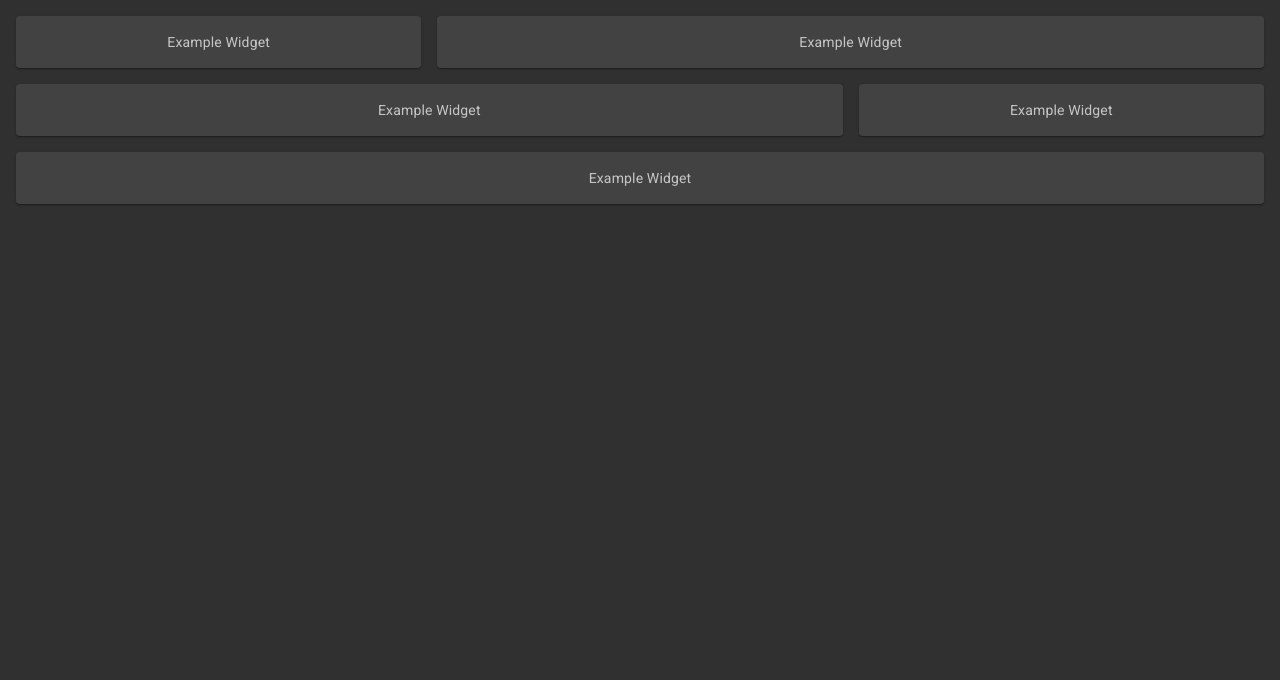
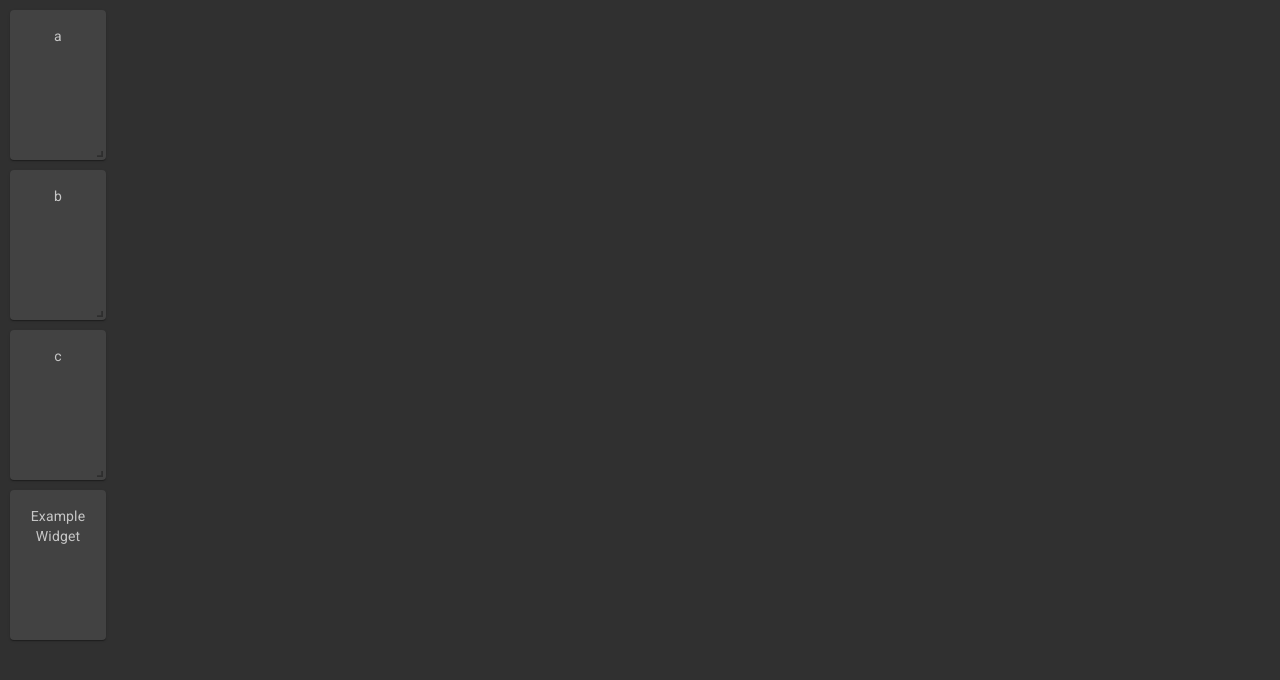
Before and after one commit to KaseyPowers/home-dashboard, a JavaScript app: page / in a window 1280 px wide. Shown: the top 680 px of the page. Built offline with nearby package versions, Linux system fonts and the light colour scheme.

Commit message:
Squashed commit of the following:
commit 8f73fd32ac08ce0c4005d155a1d0bcf55f253085
Author: Kasey Powers <kaseyepowers@gmail.com>
Date:   Thu Nov 12 12:13:05 2020 -0500

    Init commit with grid library

```diff
--- a/package.json
+++ b/package.json
@@ -9,6 +9,7 @@
     "@testing-library/user-event": "^12.1.10",
     "react": "^17.0.1",
     "react-dom": "^17.0.1",
+    "react-grid-layout": "^1.1.1",
     "react-scripts": "4.0.0",
     "web-vitals": "^0.2.4"
   },
--- a/src/App.js
+++ b/src/App.js
@@ -1,30 +1,27 @@
-import Grid from "@material-ui/core/Grid";
+import "react-grid-layout/css/styles.css";
+import "react-resizable/css/styles.css";
 
-import { makeStyles } from "@material-ui/core/styles";
+import CssBaseline from "@material-ui/core/CssBaseline";
+import {
+  // unstable_createMuiStrictModeTheme,
+  createMuiTheme,
+  ThemeProvider,
+} from "@material-ui/core/styles";
 
-import { Placeholder } from "./widgets";
+import Dashboard from "./Dashboard";
 
-const useStyles = makeStyles((theme) => ({
-  root: {
-    flexGrow: 1,
-    margin: theme.spacing(2),
+// const theme = unstable_createMuiStrictModeTheme({
+const theme = createMuiTheme({
+  palette: {
+    type: "dark",
   },
-}));
+});
 
-const App = () => {
-  const classes = useStyles();
-
-  return (
-    <div className={classes.root}>
-      <Grid container spacing={2}>
-        <Placeholder xs={4} />
-        <Placeholder xs={8} />
-        <Placeholder xs={8} />
-        <Placeholder xs={4} />
-        <Placeholder xs={12} />
-      </Grid>
-    </div>
-  );
-};
+const App = () => (
+  <ThemeProvider theme={theme}>
+    <CssBaseline />
+    <Dashboard />
+  </ThemeProvider>
+);
 
 export default App;
--- /dev/null
+++ b/src/Dashboard.js
@@ -0,0 +1,35 @@
+import { Responsive, WidthProvider } from "react-grid-layout";
+
+import { Placeholder } from "./widgets";
+import WidgetCard from "./widgets/WidgetCard";
+
+const ResponsiveGridLayout = WidthProvider(Responsive);
+
+const layout = [
+  { i: "a", x: 0, y: 0, w: 1, h: 2, static: true },
+  { i: "b", x: 1, y: 0, w: 3, h: 2, minW: 2, maxW: 4 },
+  { i: "c", x: 4, y: 0, w: 1, h: 2 },
+  { i: "placeholder", x: 2, y: 1, w: 4, h: 2 },
+];
+
+const App = () => {
+  const layouts = {
+    xs: layout,
+  };
+
+  return (
+    <ResponsiveGridLayout
+      className="layout"
+      layouts={layouts}
+      breakpoints={{ lg: 1200, md: 996, sm: 768, xs: 480, xxs: 0 }}
+      cols={{ lg: 12, md: 10, sm: 6, xs: 4, xxs: 2 }}
+    >
+      <WidgetCard key="a">a</WidgetCard>
+      <WidgetCard key="b">b</WidgetCard>
+      <WidgetCard key="c">c</WidgetCard>
+      <Placeholder key="placeholder" />
+    </ResponsiveGridLayout>
+  );
+};
+
+export default App;
--- a/src/index.js
+++ b/src/index.js
@@ -1,27 +1,13 @@
-import React from "react";
 import ReactDOM from "react-dom";
-import CssBaseline from "@material-ui/core/CssBaseline";
-import {
-  unstable_createMuiStrictModeTheme,
-  ThemeProvider,
-} from "@material-ui/core/styles";
 
 import App from "./App";
 import reportWebVitals from "./reportWebVitals";
 
-let theme = unstable_createMuiStrictModeTheme({
-  palette: {
-    type: "dark",
-  },
-});
-
 ReactDOM.render(
-  <React.StrictMode>
-    <ThemeProvider theme={theme}>
-      <CssBaseline />
-      <App />
-    </ThemeProvider>
-  </React.StrictMode>,
+  // <React.StrictMode>
+  //     <App />
+  // </React.StrictMode>,
+  <App />,
   document.getElementById("root")
 );
 
--- a/src/widgets/WidgetCard.js
+++ b/src/widgets/WidgetCard.js
@@ -4,6 +4,7 @@ import { makeStyles } from "@material-ui/core/styles";
 
 const useStyles = makeStyles((theme) => ({
   paper: {
+    height: "100%",
     padding: (props) => (props.padding ? theme.spacing(2) : undefined),
     color: theme.palette.text.secondary,
     textAlign: "center",
@@ -14,9 +15,9 @@ const WidgetCard = ({ children, padding = true, ...gridProps }) => {
   const classes = useStyles({ padding });
 
   return (
-    <Grid item {...gridProps}>
+    <div {...gridProps}>
       <Paper className={classes.paper}>{children}</Paper>
-    </Grid>
+    </div>
   );
 };
 
```
Also changed, not shown: 1 other file (tests, documents, lock files or other folders).
